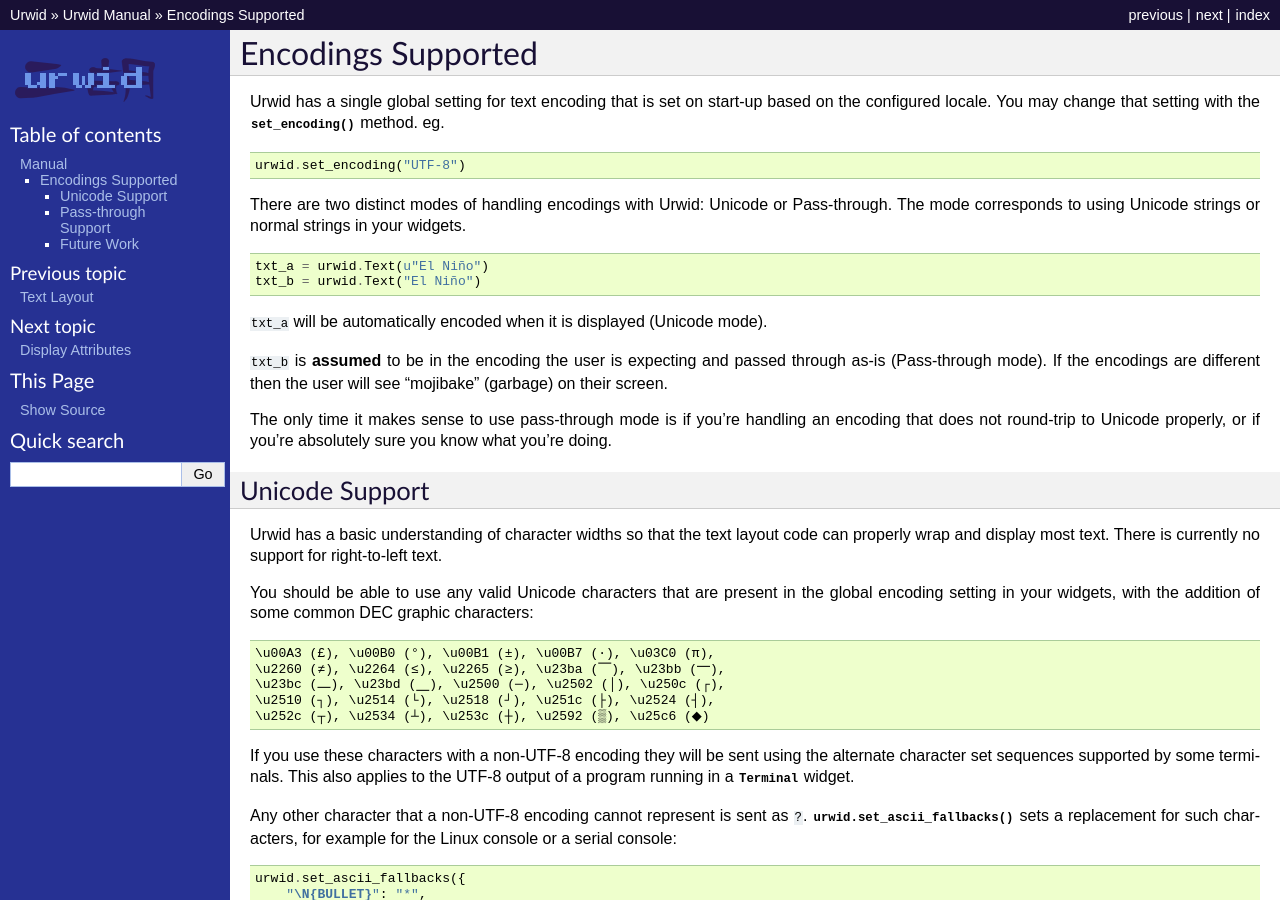
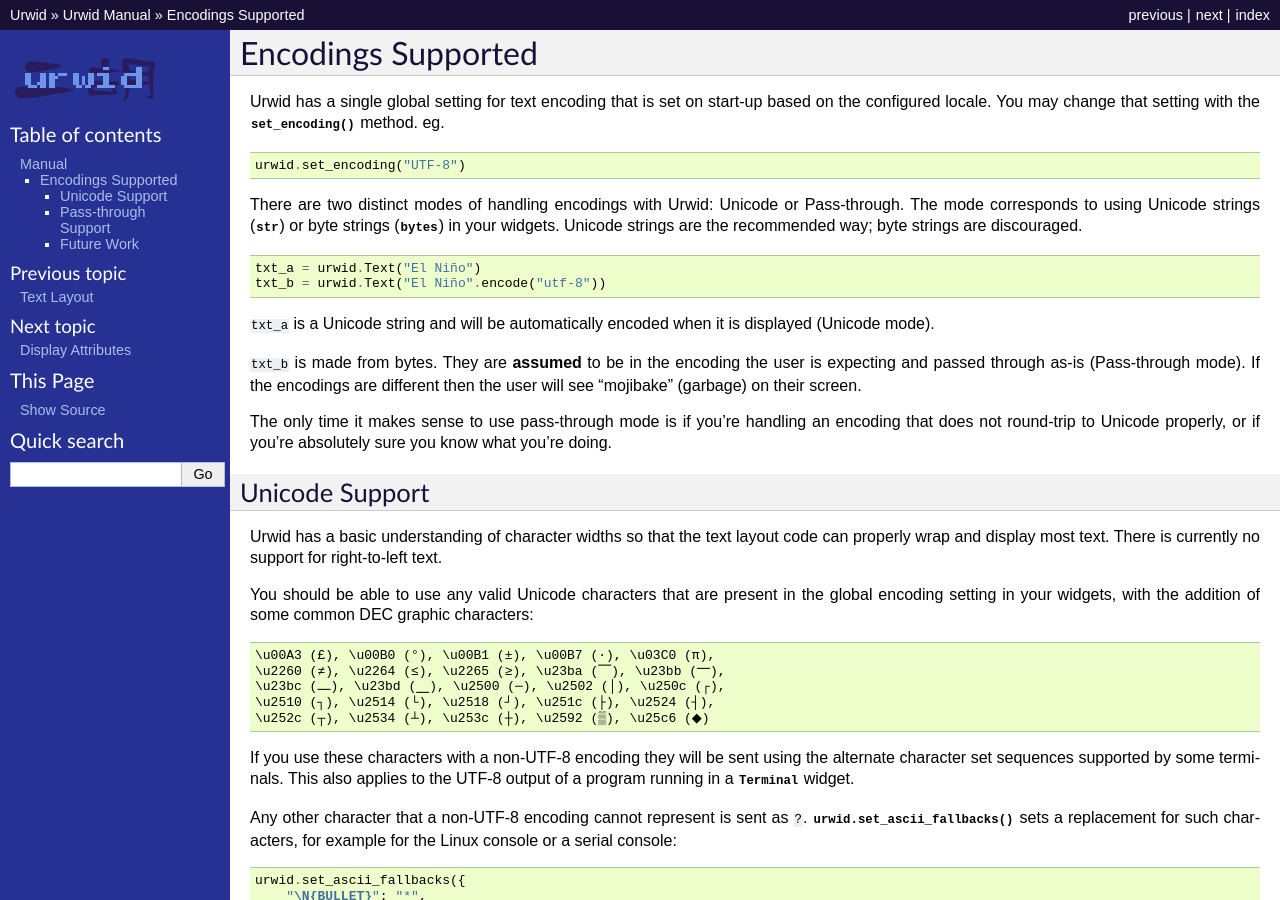
Before and after one commit to urwid/urwid, a Sphinx documentation site: the page built from docs/manual/encodings.rst, in a window 1280 px wide and 900 px high. Built offline with Sphinx 7.4.7, drawn with Linux system fonts in a browser that asks for light colours.

Commit message:
Documentation: clean Python2 artefacts, update text layout info
Partial #1602

```diff
--- a/docs/manual/encodings.rst
+++ b/docs/manual/encodings.rst
@@ -17,19 +17,22 @@ based on the configured locale. You may change that setting with the
     urwid.set_encoding("UTF-8")
 
 There are two distinct modes of handling encodings with Urwid: Unicode or
-Pass-through. The mode corresponds to using Unicode strings or normal strings
-in your widgets.
+Pass-through. The mode corresponds to using Unicode strings (:class:`str`) or
+byte strings (:class:`bytes`) in your widgets. Unicode strings are the
+recommended way; byte strings are discouraged.
 
 ::
 
-    txt_a = urwid.Text(u"El Niño")
-    txt_b = urwid.Text("El Niño")
+    txt_a = urwid.Text("El Niño")
+    txt_b = urwid.Text("El Niño".encode("utf-8"))
 
-``txt_a`` will be automatically encoded when it is displayed (Unicode mode).
+``txt_a`` is a Unicode string and will be automatically encoded when it is
+displayed (Unicode mode).
 
-``txt_b`` is **assumed** to be in the encoding the user is expecting and passed
-through as-is (Pass-through mode). If the encodings are different then the
-user will see "mojibake" (garbage) on their screen.
+``txt_b`` is made from bytes. They are **assumed** to be in the encoding the
+user is expecting and passed through as-is (Pass-through mode). If the
+encodings are different then the user will see "mojibake" (garbage) on their
+screen.
 
 The only time it makes sense to use pass-through mode is if you're handling an
 encoding that does not round-trip to Unicode properly, or if you're absolutely
```
Also changed, not shown: docs/manual/displayattributes.rst (+11 -11 lines), docs/manual/overview.rst (+7 -0 lines), docs/manual/textlayout.rst (+20 -16 lines), docs/manual/userinput.rst (+6 -6 lines).
